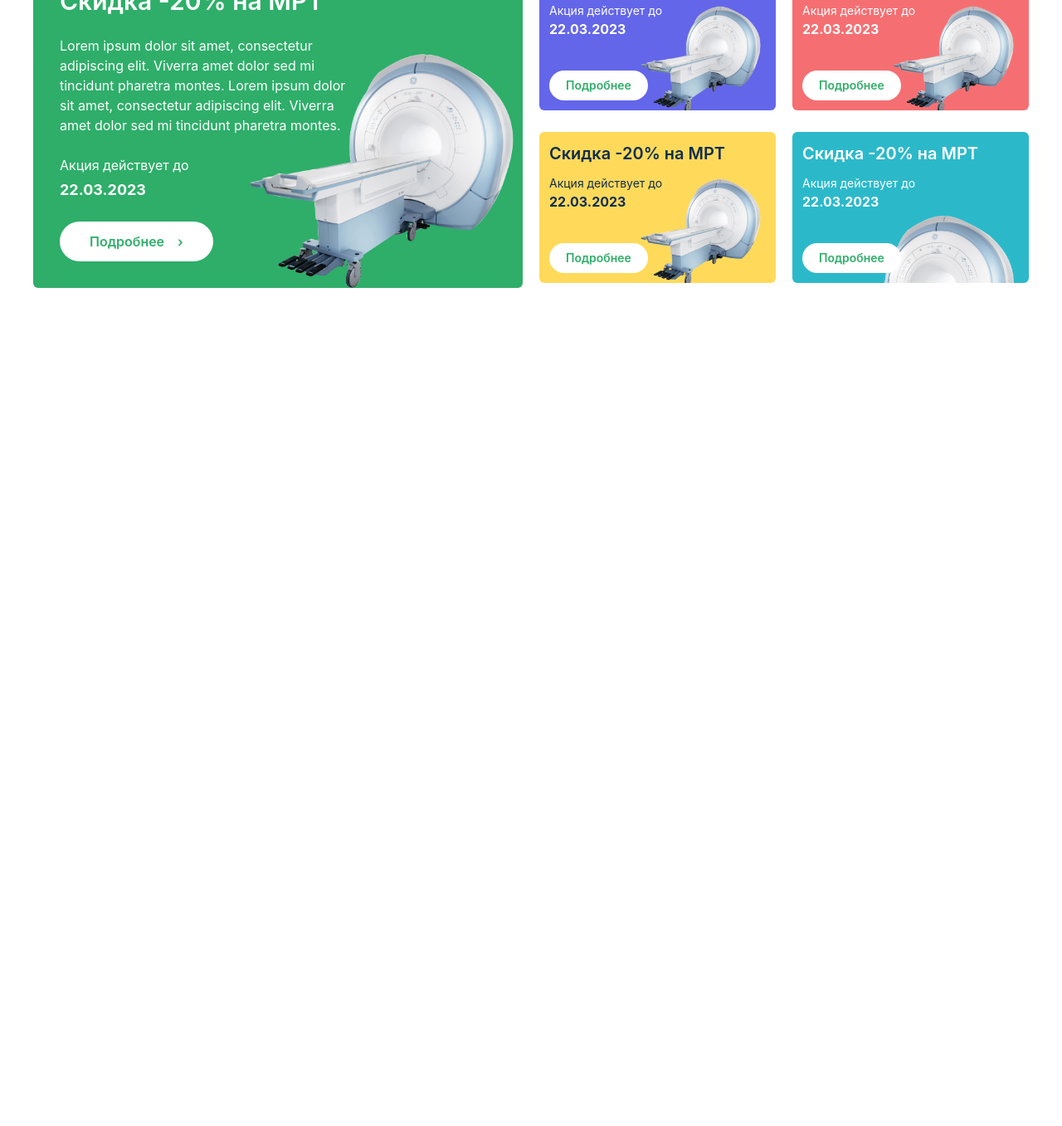
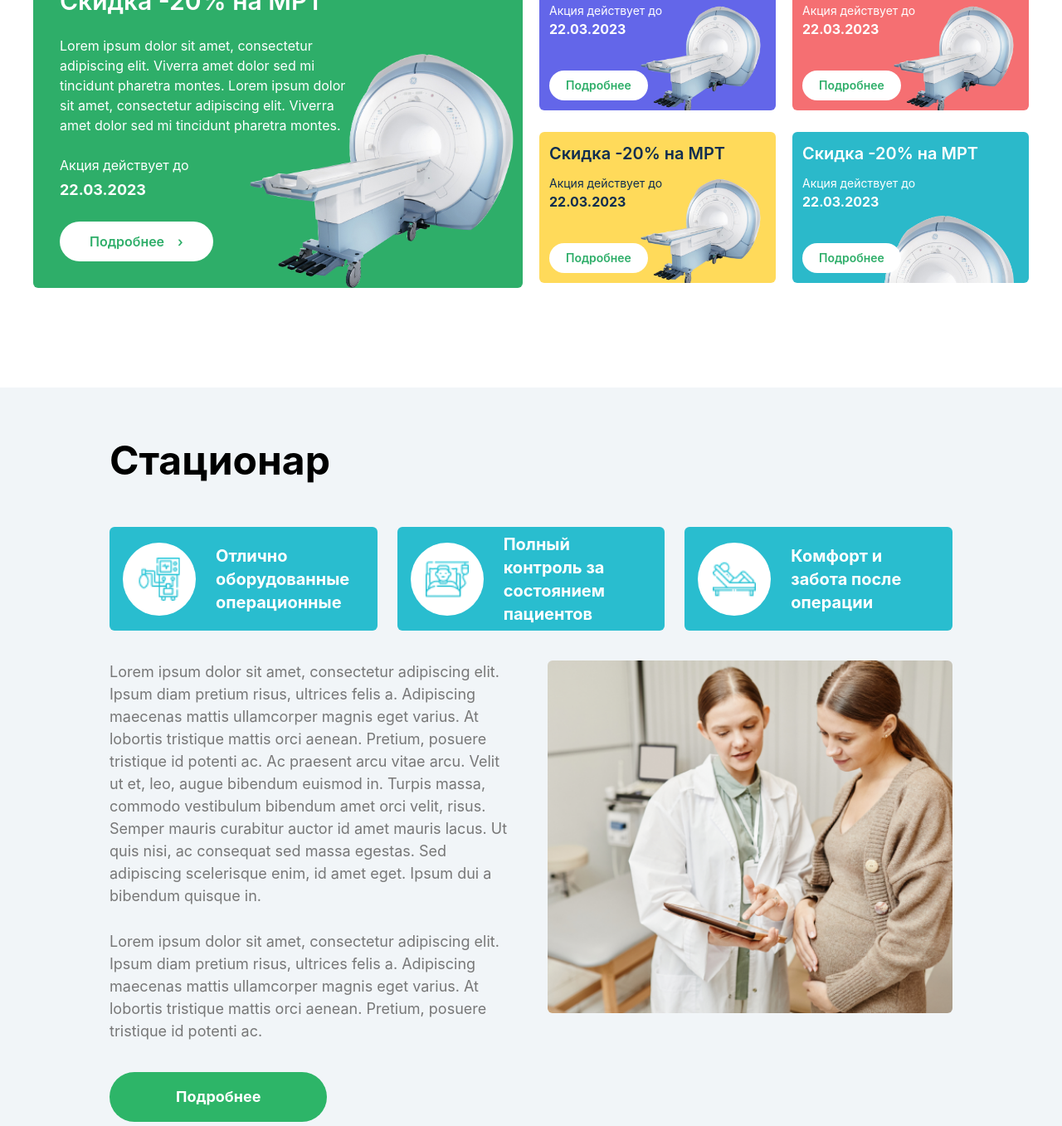
Before and after one commit to idilnozairgasheva06-svg/Practice-project, a website: page src/index.html in a window 1280 px wide. Shown: the part 3083-4440 px from the top of the page at 83% size. Before the commit the page ends 3430 px from the top, so only its background shows below. Drawn offline with Linux system fonts and the light colour scheme.

Commit message:
our advantages

```diff
--- a/src/index.html
+++ b/src/index.html
@@ -240,6 +240,60 @@
     </div>
       </div>
   </section>
+ <section class=" h-[890px] px-33 py-16 mt-30 bg-[#F1F5F8]">
+        <h1 class="text-5xl font-bold text-black mb-14"> Стационар</h1>
+        <div class="grid grid-cols-1 md:grid-cols-3 gap-6 mb-9">
+            <div class="bg-[#29bdcf] rounded-md h-[125px] flex items-center px-4">
+                <div class="w-[88px] h-[88px] bg-white rounded-full flex items-center justify-center flex-shrink-0">
+                    <img src="/images/monitoring 1.png"class="w-[52px] h-[52px]">
+                    </div>
 
+                <h3 class="text-white text-xl font-bold leading-7 ml-6">Отлично оборудованные<br>операционные</h3>
+            </div>
+
+            <div class="bg-[#29bdcf] rounded-md h-[125px] flex items-center px-4">
+             <div class="w-[88px] h-[88px] bg-white rounded-full flex items-center justify-center flex-shrink-0">
+                    <img src="/images/hospitalisation 1.png" class="w-[52px] h-[52px]">
+                </div>
+                <h3 class="text-white text-xl font-bold leading-7 ml-6"> Полный контроль за<br> состоянием пациентов </h3>
+            </div>
+            <div class="bg-[#29bdcf] rounded-md h-[125px] flex items-center px-4">
+        <div class="w-[88px] h-[88px]  bg-white rounded-full flex items-center justify-center flex-shrink-0">
+
+                    <img src="/images/convenient 1.png" class="w-[52px] h-[52px]">
+                </div>
+                <h3 class="text-white text-xl font-bold leading-7 ml-6">Комфорт и забота после<br> операции</h3>
+            </div>
+        </div>
+        <div class="grid grid-cols-1 lg:grid-cols-2 gap-10 items-start">
+            <div class="text-[#777777] text-lg leading-[1.5]">
+                <p class="mb-7">
+                    Lorem ipsum dolor sit amet, consectetur adipiscing elit.
+                    Ipsum diam pretium risus, ultrices felis a. Adipiscing
+                    maecenas mattis ullamcorper magnis eget varius. At lobortis
+                    tristique mattis orci aenean. Pretium, posuere tristique id
+                    potenti ac. Ac praesent arcu vitae arcu. Velit ut et, leo,
+                    augue bibendum euismod in. Turpis massa, commodo vestibulum
+                    bibendum amet orci velit, risus. Semper mauris curabitur
+                    auctor id amet mauris lacus. Ut quis nisi, ac consequat sed
+                    massa egestas. Sed adipiscing scelerisque enim, id amet
+                    eget. Ipsum dui a bibendum quisque in.
+                </p>
+                <p class="mb-9">
+                    Lorem ipsum dolor sit amet, consectetur adipiscing elit.
+                    Ipsum diam pretium risus, ultrices felis a. Adipiscing
+                    maecenas mattis ullamcorper magnis eget varius. At lobortis
+                    tristique mattis orci aenean. Pretium, posuere tristique
+                    id potenti ac.
+                </p>
+                <button class="bg-[#2db568] text-white  font-bold text-lg  rounded-full px-20 py-4"> Подробнее
+                </button>
+            </div>
+            <div class="rounded-md overflow-hidden">
+                <img src="/images/Mask group.png" alt="Стационар" class="w-full h-[425px] object-cover">
+            </div>
+        </div>
+
+    </section>
 </body>
 </html>
```
